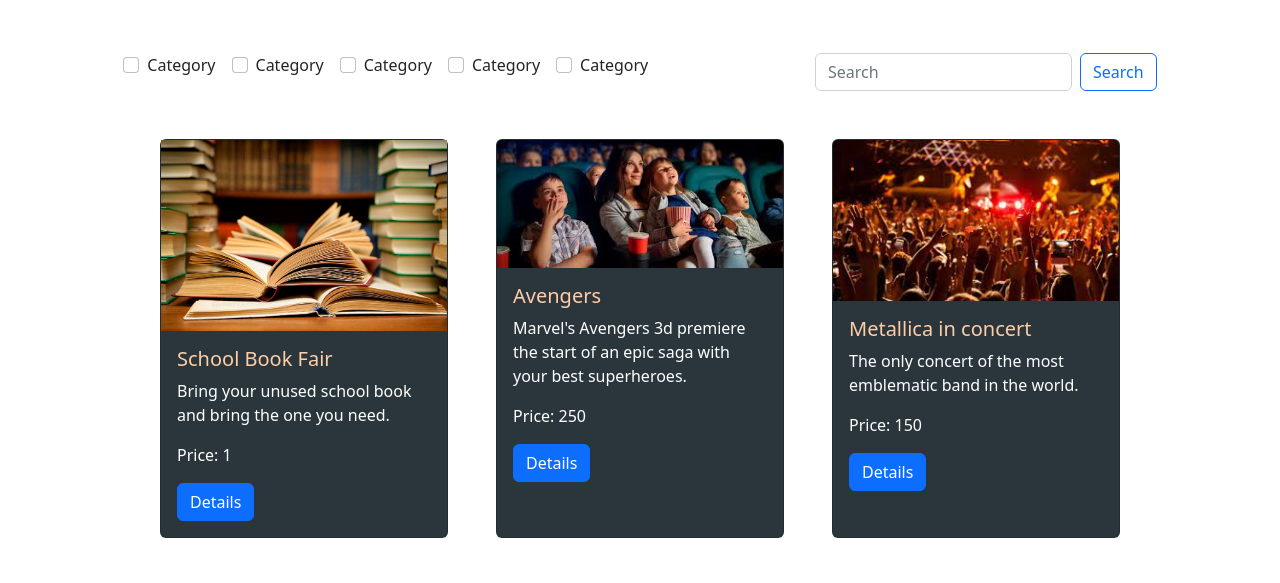
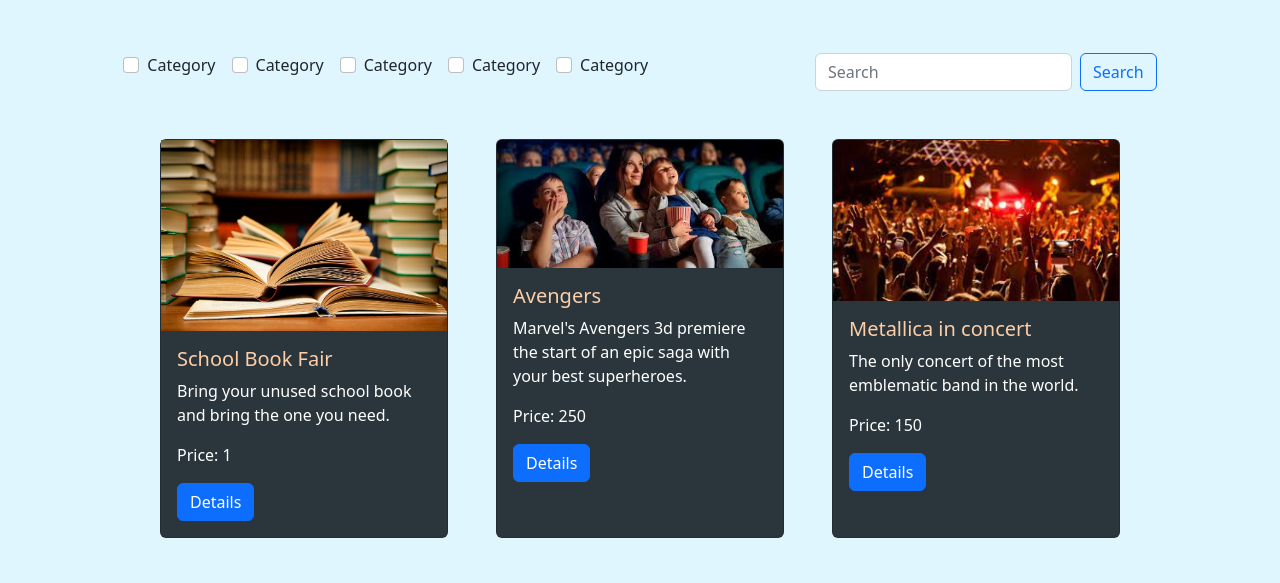
Before and after one commit to juan-francoa/task-1, a plain HTML site: page index.html in a window 1280 px wide. Shown: the part 171-754 px from the top of the page. Drawn offline with nearby package versions, Linux system fonts and the light colour scheme.

Commit message:
backgroun-body

```diff
--- a/style.css
+++ b/style.css
@@ -20,3 +20,6 @@ header{
 .backcard h5{
     color: #fecea8;
 }
+body{
+    background-color: #DFF6FF !important;
+}
```
